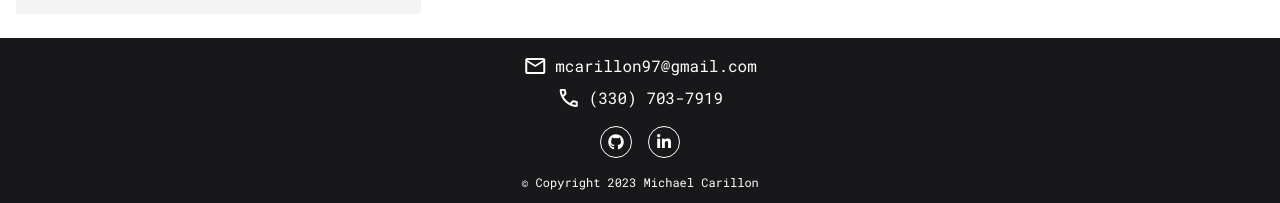
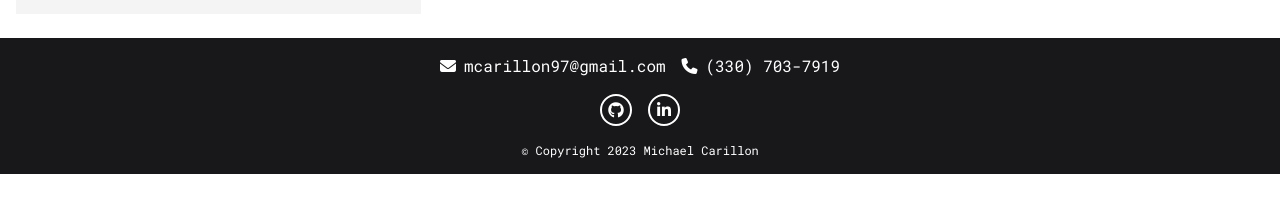
Before and after one commit to mike3497/michael-carillon-portfolio, a Nuxt app: page / in a window 1280 px wide. Shown: the part 3122-3325 px from the top of the page. After the commit the page ends 3296 px from the top, so only its background shows below. Built offline with nearby package versions, Linux system fonts and the light colour scheme.

Commit message:
update footer

```diff
--- a/components/TheFooter.vue
+++ b/components/TheFooter.vue
@@ -1,12 +1,12 @@
 <template>
   <footer class="bg-zinc-900 text-white py-4">
-    <div class="flex flex-col items-center gap-2 mb-4">
-      <a class="flex items-center gap-2" href="mailto:mcarillon97@gmail.com">
-        <span class="material-symbols-outlined"> mail </span>
-        <span> mcarillon97@gmail.com</span>
+    <div class="flex justify-center gap-4 mb-4">
+      <a href="mailto:mcarillon97@gmail.com">
+        <i class="fa-solid fa-envelope mr-2"></i>
+        <span>mcarillon97@gmail.com</span>
       </a>
-      <a class="flex items-center gap-2" href="tel:3307037919">
-        <span class="material-symbols-outlined"> call </span>
+      <a href="tel:3307037919">
+        <i class="fa-solid fa-phone mr-2"></i>
         <span>(330) 703-7919</span>
       </a>
     </div>
@@ -24,10 +24,12 @@
         <i class="fa-brands fa-linkedin-in"></i>
       </CircleIconLink>
     </div>
-    <p class="text-center text-xs">© Copyright 2023 Michael Carillon</p>
+    <p class="text-center text-xs">© Copyright {{ year }} Michael Carillon</p>
   </footer>
 </template>
 
 <script setup lang="ts">
 import CircleIconLink from '~/components/shared/CircleIconLink.vue';
+
+const year = computed<number>(() => new Date().getFullYear());
 </script>
--- a/components/shared/CircleIconLink.vue
+++ b/components/shared/CircleIconLink.vue
@@ -1,7 +1,7 @@
 <template>
   <a
     :href="to"
-    class="flex items-center justify-center w-8 h-8 text-white border border-white hover:text-zinc-900 hover:bg-white rounded-full"
+    class="flex items-center justify-center w-8 h-8 text-white border-2 border-white hover:text-zinc-900 hover:bg-white rounded-full transition-all"
   >
     <slot></slot>
   </a>
--- a/nuxt.config.ts
+++ b/nuxt.config.ts
@@ -4,7 +4,7 @@ export default defineNuxtConfig({
   css: [
     '~/assets/css/main.css',
     '@fortawesome/fontawesome-free/css/fontawesome.min.css',
-    '@fortawesome/fontawesome-free/css/brands.min.css',
+    '@fortawesome/fontawesome-free/css/all.min.css',
   ],
   postcss: {
     plugins: {
```
